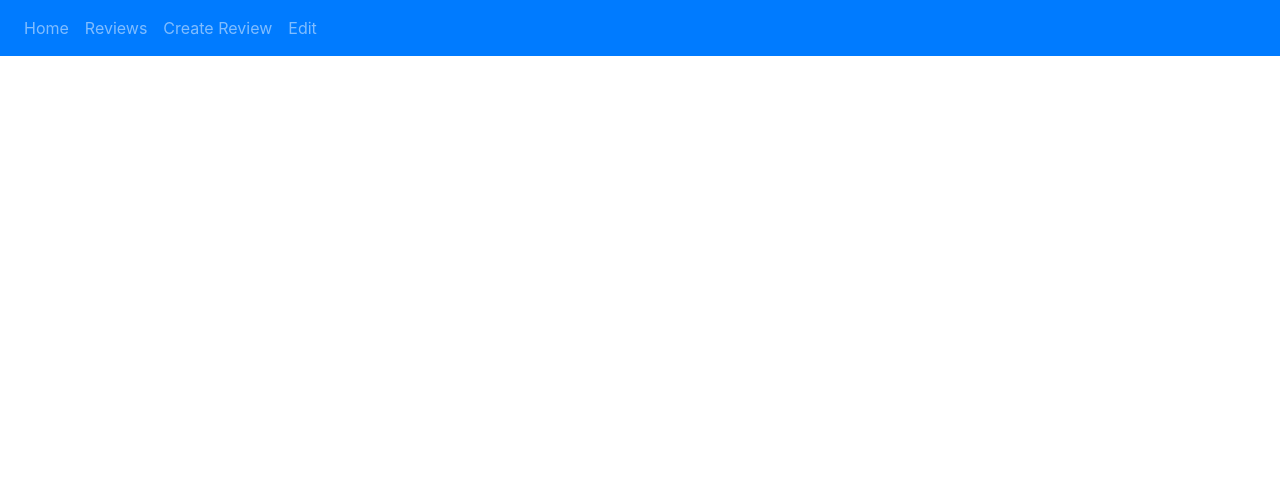
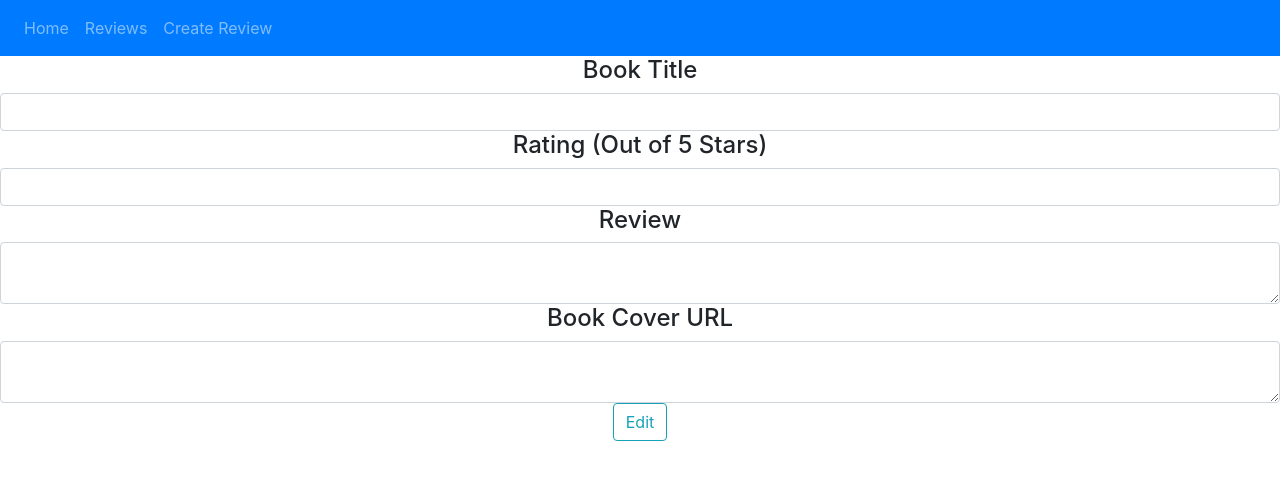
Before and after one commit to KlaudijaMedeksaite/ReactProject18Nov2019, a React (Create React App) app: page /editRev/1 in a window 1280 px wide. Shown: the top 480 px of the page. Built offline with nearby package versions, Linux system fonts and the light colour scheme; no server answers.

Commit message:
Edit working, added textArea for reviews, edit not working for reviews at the moment, changed some styling

```diff
--- a/package.json
+++ b/package.json
@@ -11,7 +11,8 @@
     "react-bootstrap": "^1.0.0-beta.15",
     "react-dom": "^16.12.0",
     "react-router-dom": "^5.1.2",
-    "react-scripts": "3.2.0"
+    "react-scripts": "3.2.0",
+    "reactstrap": "^8.1.1"
   },
   "scripts": {
     "start": "react-scripts start",
--- a/src/App.js
+++ b/src/App.js
@@ -20,21 +20,18 @@ class App extends Component {
               <Nav.Link href="/">Home</Nav.Link>
               <Nav.Link href="/reviews">Reviews</Nav.Link>
               <Nav.Link href="/createReview">Create Review</Nav.Link>
-              <Nav.Link href="/editRev">Edit</Nav.Link>
             </Nav>
           </Navbar>
           <Switch>
             <Route exact path="/" component={Start}/>
             <Route path="/reviews" component={Reviews}/>
             <Route path="/createReview" component={CreateRev}/>
-
-            <Route path="/editReview/:id" component={EditRev}/>
+            <Route path="/editRev/:id" component={EditRev}/>
           </Switch>
         </div>
       </BrowserRouter>
     );
   }
-
 }
 
 export default App;
--- a/src/Backend/server.js
+++ b/src/Backend/server.js
@@ -25,7 +25,8 @@ const Schema = mongoose.Schema;
 const bookSchema = new Schema({
     title:String,
     rating:String,
-    cover:String
+    cover:String,
+    review:String
 });
 const bookModel = mongoose.model('books', bookSchema);
 
@@ -36,7 +37,8 @@ app.post('/api/books', (req,res)=>{
     bookModel.create({
         title:req.body.title,
         rating:req.body.rating,
-        cover:req.body.cover
+        cover:req.body.cover,
+        review:req.body.review
     })
 
     res.json('Data uploaded');
--- a/src/components/book.js
+++ b/src/components/book.js
@@ -8,7 +8,6 @@ import axios from 'axios';
 class Book extends React.Component{
     constructor(){
         super();
-
         this.deleteBook = this.deleteBook.bind(this);
     }
     deleteBook(e)
@@ -17,24 +16,31 @@ class Book extends React.Component{
         axios.delete("http://localhost:4000/api/books/" + this.props.book._id)
         .then()
         .catch();
+        window.location.reload(); // refreshes window to show only existing reviews
+
     }
     render()
     {
         return(
             <div>
-                <Card>
+                <Card >
                     <Card.Header>{this.props.book.title}
                     </Card.Header>
                     <Card.Body>
                         <blockquote>
                         <img src={this.props.book.cover} width = "250" height = "350"></img>
+                        </blockquote>
+                    </Card.Body>
+                    <Card.Text>
+                        {this.props.book.review}
                         <footer className="blockquote-footer">
                             {this.props.book.rating}/5 Stars
                         </footer>
-                        </blockquote>
-                    </Card.Body>
-                    <Button variant="danger" onClick={this.deleteBook}>Delete</Button>
-                    <Link to={"/editRev/" + this.props.book._id} className="btn btn-primary">Edit</Link>
+                    </Card.Text>
+                    <div >
+                        <Button variant="outline-success" onClick={this.deleteBook}>Delete</Button>
+                        <Link to={"/editRev/" + this.props.book._id} className="btn btn-outline-info">Edit</Link>
+                    </div>
                 </Card>
             </div>
         )
--- a/src/components/createRev.js
+++ b/src/components/createRev.js
@@ -8,13 +8,15 @@ class CreateRev extends React.Component {
 
     this.state = {Title:'',
                   Rating:'',
-                  Cover:''};
+                  Cover:'',
+                  Review:''};
 
     //calling set methods
     this.doChange = this.doChange.bind(this);
     this.changeBookTitle = this.changeBookTitle.bind(this);
     this.changeBookCover = this.changeBookCover.bind(this);
     this.changeBookRating = this.changeBookRating.bind(this);
+    this.changeBookReview = this.changeBookReview.bind(this);
   }
 
   //methods setting title, cover pic and rating for book
@@ -27,20 +29,24 @@ class CreateRev extends React.Component {
   changeBookRating(e){
     this.setState({Rating: e.target.value});
   }
+  changeBookReview(e){
+    this.setState({Review: e.target.value});
+  }
 
   doChange(e){
-    console.log(this.state.Title + " " + this.state.Rating+ " " +this.state.Cover);
+    console.log(this.state.Title + " " + this.state.Rating+ " " +this.state.Cover + " " + this.state.review);
     e.preventDefault();
 
     const bookObject = {
       title : this.state.Title,
       rating: this.state.Rating,
-      cover: this.state.Cover
+      cover: this.state.Cover,
+      review: this.state.Review
     }
     axios.post('http://localhost:4000/api/books', bookObject)
     .then()
     .catch();
-    this.setState({Title:'',Rating:'', Cover:''})
+    this.setState({Title:'',Rating:'', Cover:'', Review:''})
 
   }
 
@@ -69,6 +75,15 @@ class CreateRev extends React.Component {
           ></input>
         </div>
         <div>
+          <h4>Review</h4>
+          <textarea
+            row='3'
+            className='form-control'
+            value={this.state.Review}
+            onChange={this.changeBookReview}
+            ></textarea>
+        </div>
+        <div>
           <h4>Book Cover URL</h4>
          <textarea
             row='3'
--- a/src/components/editRev.js
+++ b/src/components/editRev.js
@@ -1,5 +1,6 @@
 import React from 'react';
 import axios from 'axios';
+import { Link } from 'react-router-dom';
 
 class EditRev extends React.Component {
   constructor(props){
@@ -8,6 +9,7 @@ class EditRev extends React.Component {
     this.state = {Title:'',
                   Rating:'',
                   Cover:'',
+                  Review:'',
                   _id: ''};
 
     //calling set methods
@@ -15,15 +17,18 @@ class EditRev extends React.Component {
     this.changeBookTitle = this.changeBookTitle.bind(this);
     this.changeBookCover = this.changeBookCover.bind(this);
     this.changeBookRating = this.changeBookRating.bind(this);
+    this.changeBookReview = this.changeBookReview.bind(this);
   }
   componentDidMount(){
+
     axios.get('http://localhost:4000/api/books/' + this.props.match.params.id)
     .then((response)=>{
         this.setState({
             _id:response.data._id,
             Title:response.data.title,
             Rating:response.data.rating,
-            Cover:response.data.cover
+            Cover:response.data.cover,
+            Review:response.data.review
         })
     })
     .catch();
@@ -38,15 +43,19 @@ class EditRev extends React.Component {
   changeBookRating(e){
     this.setState({Rating: e.target.value});
   }
+  changeBookReview(e){
+    this.setState({Review: e.target.value});
+  }
 
   doChange(e){
-    console.log(this.state.Title + " " + this.state.Rating+ " " +this.state.Cover);
+    console.log(this.state.Title + " " + this.state.Rating+ " " +this.state.Cover + " " + this.state.Review);
     e.preventDefault();
 
     const bookObject = {
       title : this.state.Title,
       rating: this.state.Rating,
-      cover: this.state.Cover
+      cover: this.state.Cover,
+      review: this.state.Review
     }
     axios.put('http://localhost:4000/api/books/' + this.state._id, bookObject )
     .then()
@@ -75,6 +84,15 @@ class EditRev extends React.Component {
             ></input>
           </div>
           <div>
+            <h4>Review</h4>
+            <textarea
+              row='3'
+              className='form-control'
+              value={this.state.Review}
+              onChange={this.changeBookReview}
+              ></textarea>
+          </div>
+          <div>
             <h4>Book Cover URL</h4>
             <textarea
               row='3'
@@ -84,10 +102,7 @@ class EditRev extends React.Component {
             ></textarea>
           </div>
           <div>
-            <input
-              type="submit"
-              value="Change">
-            </input>
+                <Link to={"/Reviews"}  value="Change"  className="btn btn-outline-info">Edit</Link>
           </div>
         </form>
       </div>
--- a/src/components/reviews.js
+++ b/src/components/reviews.js
@@ -22,7 +22,7 @@ class Reviews extends React.Component {
     return (
     <div className="App">
       <h1>Reviews</h1>
-      <Books theBooks={this.state.books}></Books>
+      <Books theBooks={this.state.books} ></Books>
     </div>
     );
   }
```
Also changed, not shown: 1 other file (tests, documents, lock files or other folders).
